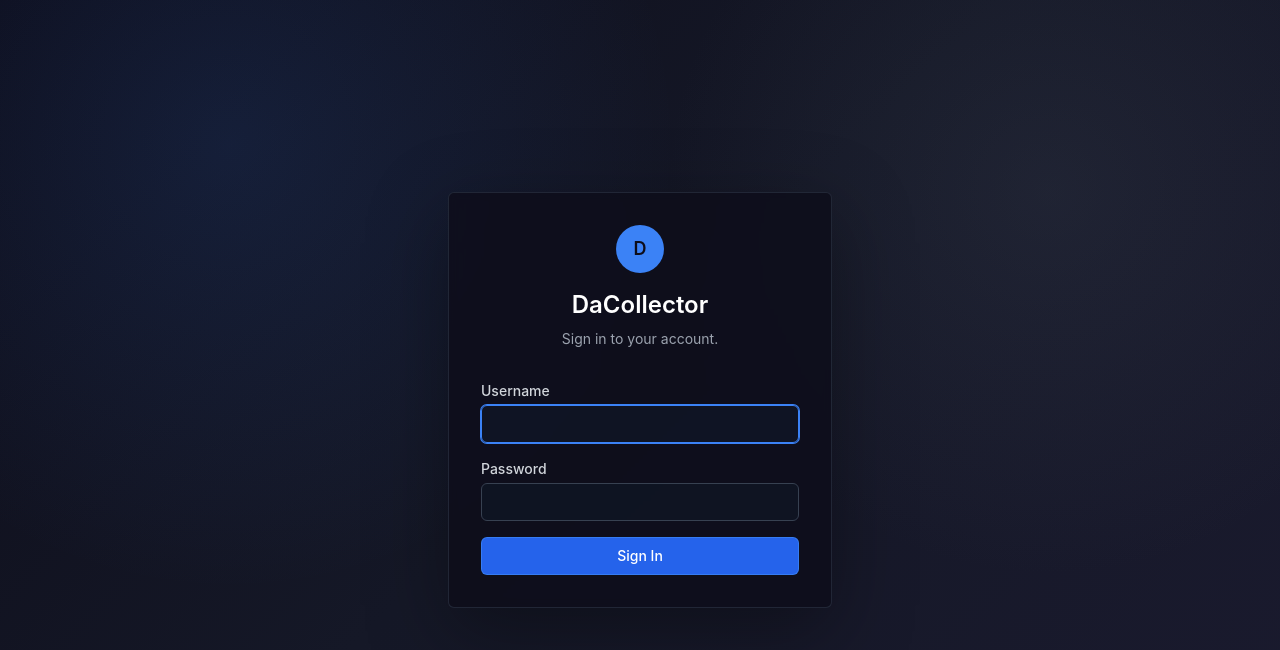
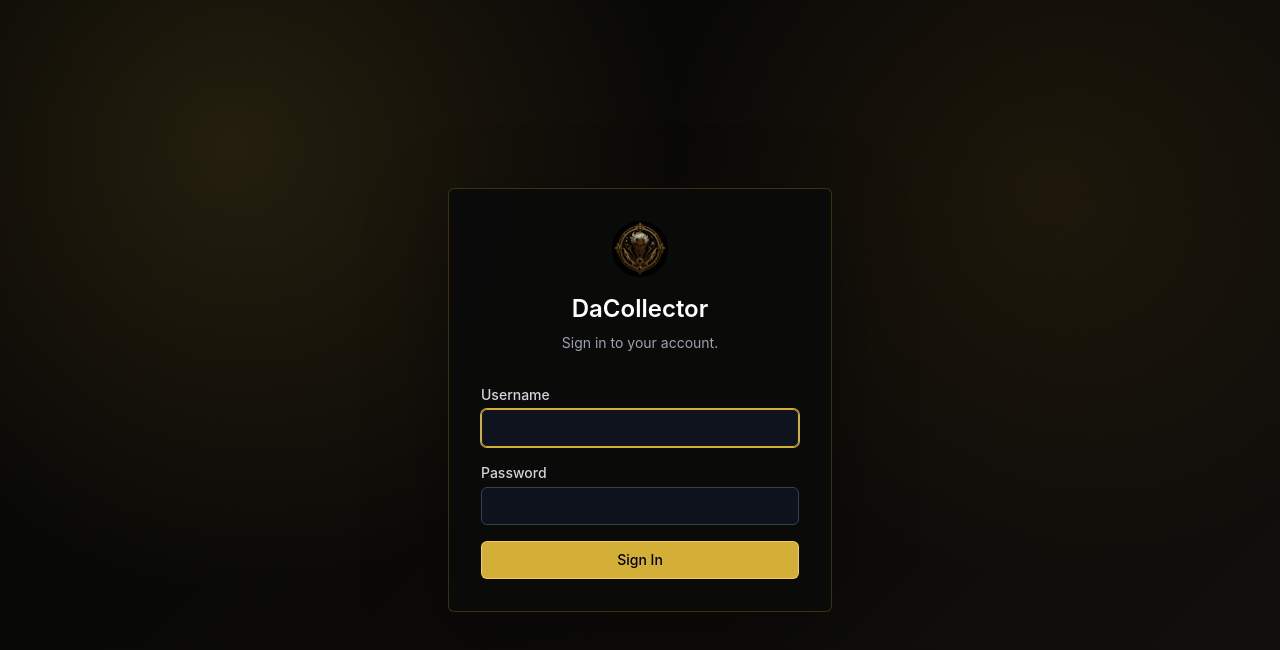
Before and after one commit to Iranman/DaCollector-WebUI, a React (Vite) app: page /webui/login in a window 1280 px wide. Shown: the top 650 px of the page. Built offline with nearby package versions, Linux system fonts and the light colour scheme; no server answers.

Commit message:
apply black gold branding

```diff
--- a/index.html
+++ b/index.html
@@ -3,6 +3,7 @@
   <head>
     <meta charset="UTF-8" />
     <meta name="viewport" content="width=device-width, initial-scale=1.0" />
+    <link rel="icon" type="image/png" href="/webui/dacollector-logo.png" />
     <title>DaCollector</title>
   </head>
   <body>
--- /dev/null
+++ b/src/components/BrandMark.tsx
@@ -0,0 +1,15 @@
+interface BrandMarkProps {
+  className?: string;
+}
+
+const logoSrc = '/webui/dacollector-logo.png';
+
+export default function BrandMark({ className = 'h-8 w-8' }: BrandMarkProps) {
+  return (
+    <img
+      src={logoSrc}
+      alt="DaCollector"
+      className={`shrink-0 rounded-full object-cover ${className}`}
+    />
+  );
+}
--- a/src/components/Layout.tsx
+++ b/src/components/Layout.tsx
@@ -23,6 +23,7 @@ import { clearApiKey } from '../api/client';
 import { queueApi, QueueStatus } from '../api/queue';
 import { usersApi, User } from '../api/users';
 import { buildConnection } from '../lib/signalr';
+import BrandMark from './BrandMark';
 
 interface NavItem {
   to: string;
@@ -123,12 +124,10 @@ export default function Layout() {
 
   return (
     <div className="min-h-screen text-gray-100">
-      <header className="fixed inset-x-0 top-0 z-40 border-b border-gray-700/50 bg-[#0d0d1a]/90 backdrop-blur-sm">
+      <header className="fixed inset-x-0 top-0 z-40 border-b border-shoko-line bg-[#050505]/92 backdrop-blur-sm">
         <div className="flex h-14 items-center px-4 sm:px-6">
           <NavLink to="/dashboard" onClick={closeMobile} className="flex min-w-0 items-center gap-3 pr-5 lg:pr-10">
-            <span className="grid h-8 w-8 shrink-0 place-items-center rounded-full bg-blue-500 text-sm font-semibold text-white">
-              D
-            </span>
+            <BrandMark />
             <span className="truncate text-lg font-semibold tracking-wide text-white">DaCollector</span>
           </NavLink>
 
@@ -159,7 +158,7 @@ export default function Layout() {
             </NavLink>
 
             <div className="hidden items-center gap-2 text-sm text-gray-300 sm:flex" title={username}>
-              <span className="grid h-8 w-8 place-items-center rounded-full bg-blue-500 text-sm font-semibold text-[#0d0d1a]">
+              <span className="grid h-8 w-8 place-items-center rounded-full bg-blue-500 text-sm font-semibold text-black">
                 {userInitial}
               </span>
               <span className="max-w-28 truncate">{username}</span>
@@ -197,10 +196,10 @@ export default function Layout() {
         </div>
 
         {mobileOpen && (
-          <nav className="border-t border-gray-700/50 bg-[#0d0d1a]/95 px-4 py-4 shadow-panel lg:hidden">
+          <nav className="border-t border-shoko-line bg-[#050505]/95 px-4 py-4 shadow-panel lg:hidden">
             <div className="mb-4 flex items-center justify-between border-b border-gray-800/70 pb-3">
               <div className="flex min-w-0 items-center gap-2 text-sm text-gray-300">
-                <span className="grid h-8 w-8 place-items-center rounded-full bg-blue-500 text-sm font-semibold text-[#0d0d1a]">
+                <span className="grid h-8 w-8 place-items-center rounded-full bg-blue-500 text-sm font-semibold text-black">
                   {userInitial}
                 </span>
                 <span className="truncate">{username}</span>
@@ -271,7 +270,7 @@ function DesktopGroup({ group, active }: { group: NavGroup; active: boolean }) {
         {group.label}
         <ChevronDown size={13} />
       </button>
-      <div className="invisible absolute left-0 top-full z-50 min-w-48 translate-y-2 border border-gray-700/50 bg-[#0d0d1a]/95 py-2 opacity-0 shadow-panel backdrop-blur-sm transition group-focus-within:visible group-focus-within:translate-y-1 group-focus-within:opacity-100 group-hover:visible group-hover:translate-y-1 group-hover:opacity-100">
+      <div className="invisible absolute left-0 top-full z-50 min-w-48 translate-y-2 border border-shoko-line bg-[#050505]/95 py-2 opacity-0 shadow-panel backdrop-blur-sm transition group-focus-within:visible group-focus-within:translate-y-1 group-focus-within:opacity-100 group-hover:visible group-hover:translate-y-1 group-hover:opacity-100">
         {group.items.map(item => (
           <NavLink
             key={item.to}
--- a/src/components/ui/Button.tsx
+++ b/src/components/ui/Button.tsx
@@ -10,7 +10,7 @@ interface ButtonProps extends ButtonHTMLAttributes<HTMLButtonElement> {
 }
 
 const variants: Record<ButtonVariant, string> = {
-  primary: 'bg-blue-600 text-white hover:bg-blue-500 border-blue-500/80',
+  primary: 'bg-blue-500 text-black hover:bg-blue-400 border-blue-300/80',
   destructive: 'bg-red-600 text-white hover:bg-red-500 border-red-500/80',
   secondary: 'bg-gray-800/70 text-gray-300 hover:text-gray-100 hover:border-gray-500 border-gray-600',
   ghost: 'bg-transparent text-gray-400 hover:text-gray-100 border-transparent',
--- a/src/index.css
+++ b/src/index.css
@@ -12,9 +12,9 @@
   body {
     margin: 0;
     background:
-      radial-gradient(circle at 18% 18%, rgba(59, 130, 246, 0.12), transparent 28rem),
-      radial-gradient(circle at 82% 24%, rgba(75, 85, 99, 0.18), transparent 24rem),
-      linear-gradient(135deg, #0d0d1a 0%, #151827 48%, #1a1a2e 100%);
+      radial-gradient(circle at 18% 18%, rgba(212, 175, 55, 0.14), transparent 28rem),
+      radial-gradient(circle at 82% 24%, rgba(120, 88, 20, 0.16), transparent 24rem),
+      linear-gradient(135deg, #050505 0%, #0b0a08 48%, #11100c 100%);
     color: #f3f4f6;
     font-family: Inter, ui-sans-serif, system-ui, -apple-system, BlinkMacSystemFont, "Segoe UI", sans-serif;
   }
@@ -29,11 +29,11 @@
 
 @layer components {
   .app-surface {
-    @apply bg-shoko-panel/85 border border-gray-700/50 shadow-panel backdrop-blur-sm;
+    @apply border border-shoko-line bg-shoko-panel/90 shadow-panel backdrop-blur-sm;
   }
 
   .app-card {
-    @apply bg-shoko-panel/80 border border-gray-700/50 rounded-md shadow-panel;
+    @apply rounded-md border border-shoko-line bg-shoko-panel/85 shadow-panel;
   }
 
   .app-focus {
@@ -41,11 +41,11 @@
   }
 
   .admin-secondary-button {
-    @apply inline-flex items-center justify-center gap-2 rounded-md border border-gray-600 bg-gray-800/70 px-3 py-2 text-sm font-medium text-gray-200 transition-colors hover:border-gray-500 hover:text-white disabled:cursor-not-allowed disabled:opacity-50;
+    @apply inline-flex items-center justify-center gap-2 rounded-md border border-gray-600 bg-black/60 px-3 py-2 text-sm font-medium text-gray-200 transition-colors hover:border-blue-500 hover:text-white disabled:cursor-not-allowed disabled:opacity-50;
   }
 
   .admin-warning-button {
-    @apply inline-flex items-center justify-center gap-2 rounded-md border border-yellow-600/70 bg-yellow-900/50 px-3 py-2 text-sm font-medium text-yellow-100 transition-colors hover:border-yellow-500 disabled:cursor-not-allowed disabled:opacity-50;
+    @apply inline-flex items-center justify-center gap-2 rounded-md border border-blue-600/70 bg-blue-900/50 px-3 py-2 text-sm font-medium text-blue-100 transition-colors hover:border-blue-500 disabled:cursor-not-allowed disabled:opacity-50;
   }
 
   .admin-danger-button {
--- a/src/pages/Login.tsx
+++ b/src/pages/Login.tsx
@@ -2,6 +2,7 @@ import { useState } from 'react';
 import { useNavigate } from 'react-router-dom';
 import { authApi } from '../api/auth';
 import { setApiKey } from '../api/client';
+import BrandMark from '../components/BrandMark';
 import Button from '../components/ui/Button';
 import TextInput from '../components/ui/TextInput';
 
@@ -30,7 +31,7 @@ export default function Login() {
     <div className="flex min-h-screen items-center justify-center px-6 text-gray-100">
       <div className="app-surface w-full max-w-sm rounded-md p-8">
         <div className="mb-8 text-center">
-          <div className="mx-auto grid h-12 w-12 place-items-center rounded-full bg-blue-500 text-lg font-semibold text-[#0d0d1a]">D</div>
+          <BrandMark className="mx-auto h-14 w-14" />
           <h1 className="mt-4 text-2xl font-semibold text-white">DaCollector</h1>
           <p className="mt-2 text-sm text-gray-400">Sign in to your account.</p>
         </div>
--- a/src/pages/Setup.tsx
+++ b/src/pages/Setup.tsx
@@ -3,6 +3,7 @@ import { useNavigate } from 'react-router-dom';
 import { initApi } from '../api/init';
 import { authApi } from '../api/auth';
 import { setApiKey, getApiKey } from '../api/client';
+import BrandMark from '../components/BrandMark';
 import Button from '../components/ui/Button';
 import TextInput from '../components/ui/TextInput';
 
@@ -134,7 +135,7 @@ export default function Setup() {
 function BrandHeader({ subtitle }: { subtitle: string }) {
   return (
     <div className="mb-8 text-center">
-      <div className="mx-auto grid h-12 w-12 place-items-center rounded-full bg-blue-500 text-lg font-semibold text-[#0d0d1a]">D</div>
+      <BrandMark className="mx-auto h-14 w-14" />
       <h1 className="mt-4 text-2xl font-semibold text-white">DaCollector</h1>
       <p className="mt-2 text-sm leading-6 text-gray-400">{subtitle}</p>
     </div>
--- a/tailwind.config.js
+++ b/tailwind.config.js
@@ -4,12 +4,25 @@ export default {
   theme: {
     extend: {
       colors: {
+        blue: {
+          50: '#fff8e1',
+          100: '#ffecb3',
+          200: '#ffe082',
+          300: '#ffd54f',
+          400: '#ffca28',
+          500: '#d4af37',
+          600: '#b88a18',
+          700: '#8f6810',
+          800: '#66490c',
+          900: '#3a2a08',
+          950: '#1f1604',
+        },
         shoko: {
-          bg: '#0d0d1a',
-          bg2: '#1a1a2e',
-          panel: '#0d0d1a',
-          line: 'rgba(55, 65, 81, 0.5)',
-          accent: '#3b82f6',
+          bg: '#050505',
+          bg2: '#11100c',
+          panel: '#0a0a0a',
+          line: 'rgba(212, 175, 55, 0.24)',
+          accent: '#d4af37',
           danger: '#ef4444',
         },
       },
```
Also changed, not shown: public/dacollector-logo.png (added).
